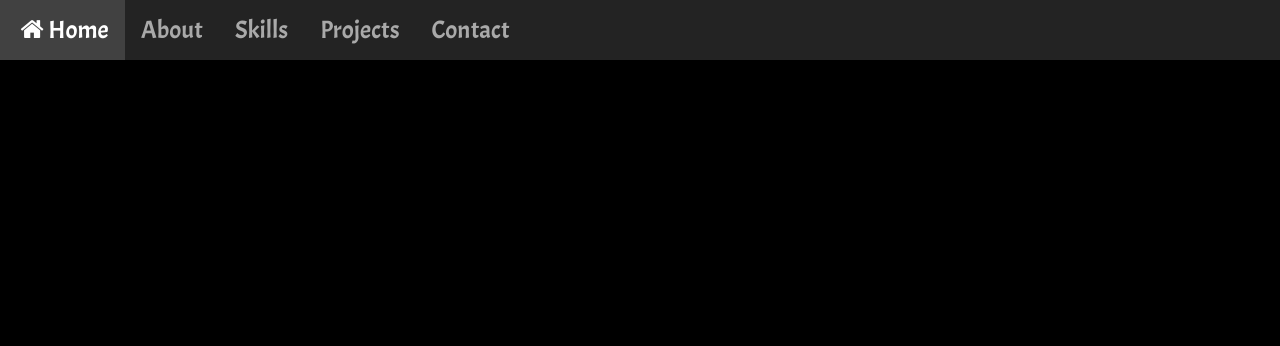
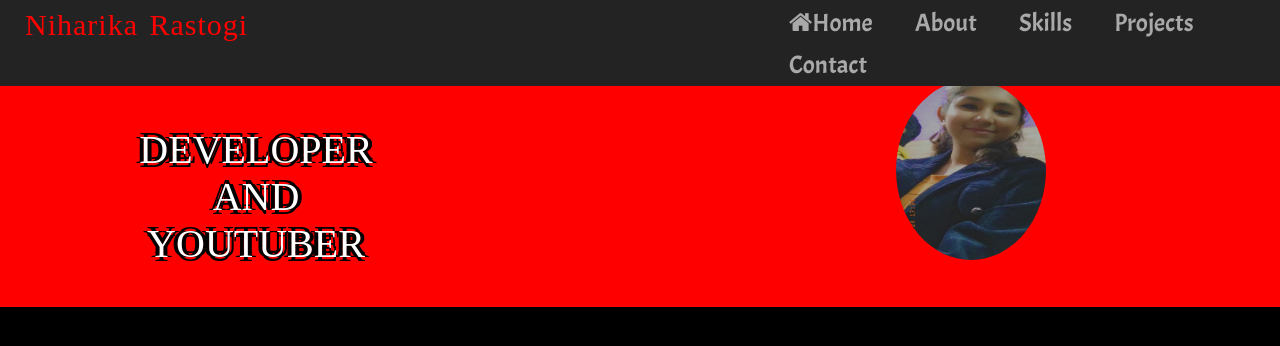
Before and after one commit to niharika200213/My-Portfolio, a plain HTML site: page index.html in a window 1280 px wide. Drawn offline with Linux system fonts and the light colour scheme; a web font is replaced by a local one.

Commit message:
added the home element

```diff
--- a/css/css_doc.css
+++ b/css/css_doc.css
@@ -9,55 +9,149 @@
     display: table;
 }
 
-[class*="col-"] {
-    float: left;
-    padding: 0;
-    margin: 0;
-    width: 100%;
-}
 /* for tabs */
 @media only screen and (max-width: 850px) {
 }
 
 /* for phones */
 @media only screen and (max-width: 500px) {
-    .topnav{
+    nav{
+        position: sticky !important;
+    }
+    nav ul{
+        margin-left: -60%;
+        display: flex;
+        flex-wrap: wrap;
         justify-content: center;
     }
+    nav div{
+        display: none;
+    }
+    .first{
+        font-size: 20px;
+        padding-left: 18%;
+    }
+    .first p:nth-child(2){
+        padding-left: 70%;
+    }
+    .profile{
+        display: none;
+    }
+    .phoneProfile{
+        display: block !important;
+        padding-left: 30%;
+        width: 100%;
+    }
+
 }
 
 body{
     background: black;
 }
 
-#mytopnav{
+nav{
     background-color: rgb(35, 35, 35);
+    z-index: 1;
     overflow: hidden;
     position: sticky;
+    display: flex;
+    width: 100%;
+    align-items: center;
+    justify-content: space-between;
+    flex-wrap: wrap;
     top: 0;
 }
 
-.topnav{
+nav ul{
     display: flex;
-    flex-direction: row;
     flex-wrap: wrap;
+    list-style: none;
+    padding-left: 60%;
 }
 
-.topnav a {
+nav ul li{
+    margin: 5px;
+}
+
+nav ul li a{
     text-align: center;
     padding: 14px 16px;
     text-decoration: none;
     color: darkgrey;
     font-size: 25px;
     font-family: 'Acme';
+    transition: all 0.5s ease;
 }
 
-.topnav a:hover {
-    background-color: rgb(65, 65, 65);
+nav ul li a:hover{
+    background-color: rgb(255, 0, 0);
     color: white;
 }
 
-.topnav a:active {
+nav ul li a:active{
     background-color: black;
     color: white;
 }
+
+nav div{
+    font-family: 'Akronim';
+    color: rgb(255, 0, 0);
+    position: relative;
+    margin-top: -32px;
+    top: 40px;
+    font-size: 30px;
+    left: 25px;
+    letter-spacing: 1px;
+    word-spacing: 3px;
+}
+
+.first{
+    width: 100%;
+    background-color: rgb(255, 0, 0);
+    padding-bottom: 40px;
+    padding-top: 40px;
+    color: white;
+    text-shadow: -4px 0 black, 0 4px black, 4px 0 black, 0 -4px black;
+    font-family: 'Wendy One';
+    animation-name: show;
+    font-size: 40px;
+    position: relative;
+    animation-duration: 2s;
+    animation-timing-function: ease;
+    text-align: center;
+    padding-right: 60%;
+}
+
+@keyframes show{
+    from{left: -100%;}
+    to{left: 0;}
+}
+
+.profile{
+    border-radius: 50%;
+    position: absolute;
+    top: 10%;
+    left: 70%;
+    cursor: pointer;
+    animation-name: pic;
+    animation-duration: 2s;
+    animation-timing-function: ease;
+    transition: width 1s, height 1s, transform 1s;
+}
+
+@keyframes pic{
+    from{left: -100%;}
+    to{left: 70%;top: 10%;}
+}
+
+.profile:hover{
+    width: 200px;
+    height: 300px;
+    transform: rotate(360deg);
+}
+
+.phoneProfile{
+    display: none;
+    border-radius: 50%;
+    background-color: crimson;
+}
--- a/index.html
+++ b/index.html
@@ -4,18 +4,36 @@
 <title>Niharika Rastogi</title>
     <link rel="stylesheet" href="css/css_doc.css">
     <link href='https://fonts.googleapis.com/css?family=Acme' rel='stylesheet'>
+    <link href='https://fonts.googleapis.com/css?family=Faster One' rel='stylesheet'>
+    <link href='https://fonts.googleapis.com/css?family=Akronim' rel='stylesheet'>
     <link rel="stylesheet" href="https://cdnjs.cloudflare.com/ajax/libs/font-awesome/4.7.0/css/font-awesome.min.css">
+    <link href='https://fonts.googleapis.com/css?family=Wendy One' rel='stylesheet'>
     <!-- <link rel="shortcut icon" href="n.png"> -->
     <meta charset="utf-8">
     <meta name="viewport" content="width=device-width, initial-scale=1.0">
 </head>
 <body>
-    <div class="topnav" id="mytopnav">
-        <a href="#home"><i class="fa fa-fw fa-home"></i>Home</a>
-        <a href="#about">About</a>
-        <a href="#skills">Skills</a>
-        <a href="#projects">Projects</a>
-        <a href="#contact">Contact</a>
+    <div id="home"></div>
+    <nav>
+        <div>
+            Niharika Rastogi
+        </div>
+        <ul>
+           <li><a href="#home"><i class="fa fa-home"></i>Home</a></li>
+           <li><a href="#about">About</a></li>
+           <li><a href="#skills">Skills</a></li>
+           <li><a href="#projects">Projects</a></li>
+           <li><a href="#contact">Contact</a></li>
+        </ul>
+    </nav>
+    <div class="first">
+        <p>DEVELOPER</p>
+        <p>AND</p>
+        <p>YOUTUBER</p>
+    </div>
+    <div>
+        <img class="profile" src="images/profile.jpg" width="150px" height="180px">
+        <img class="phoneProfile" src="images/profile.jpg" width="50%">
     </div>
 </body>
 </html>
```
Also changed, not shown: images/profile.jpg (added), images/tech_bg.jpg (added), 1 other file.
